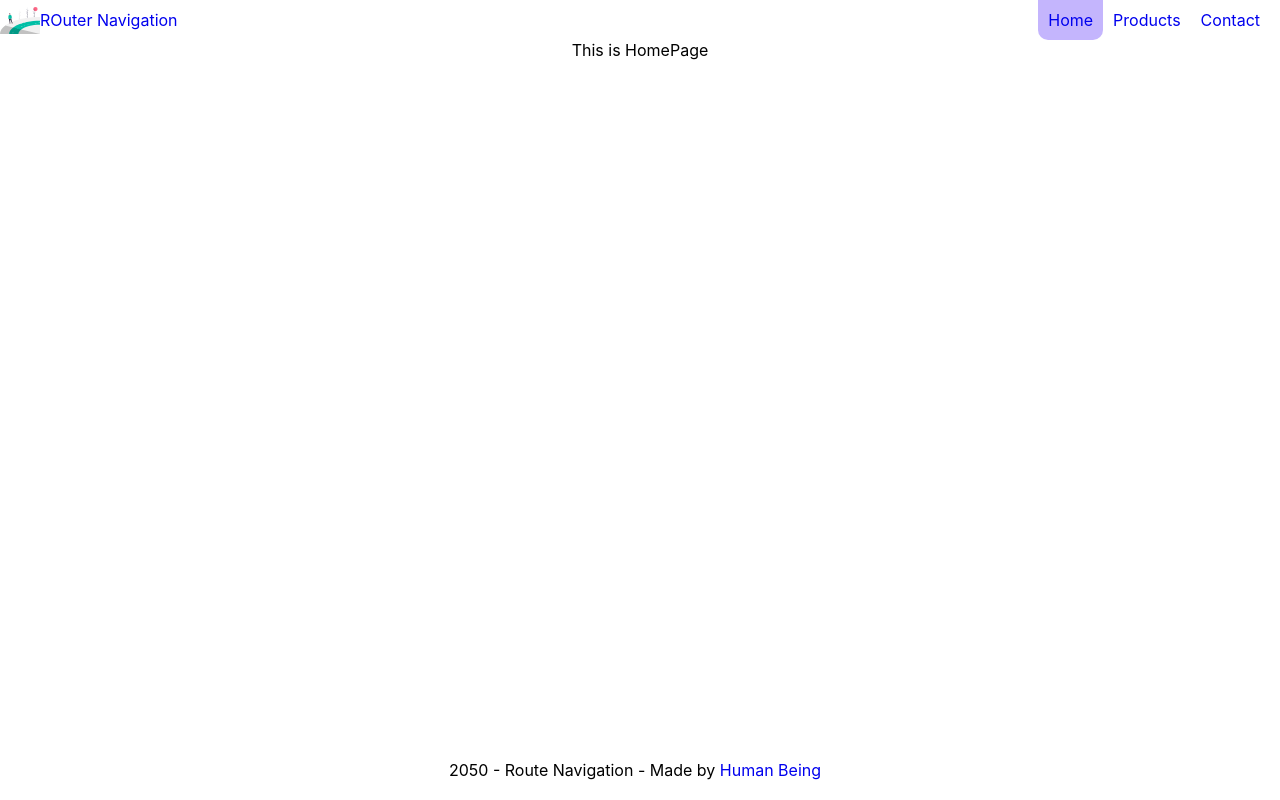
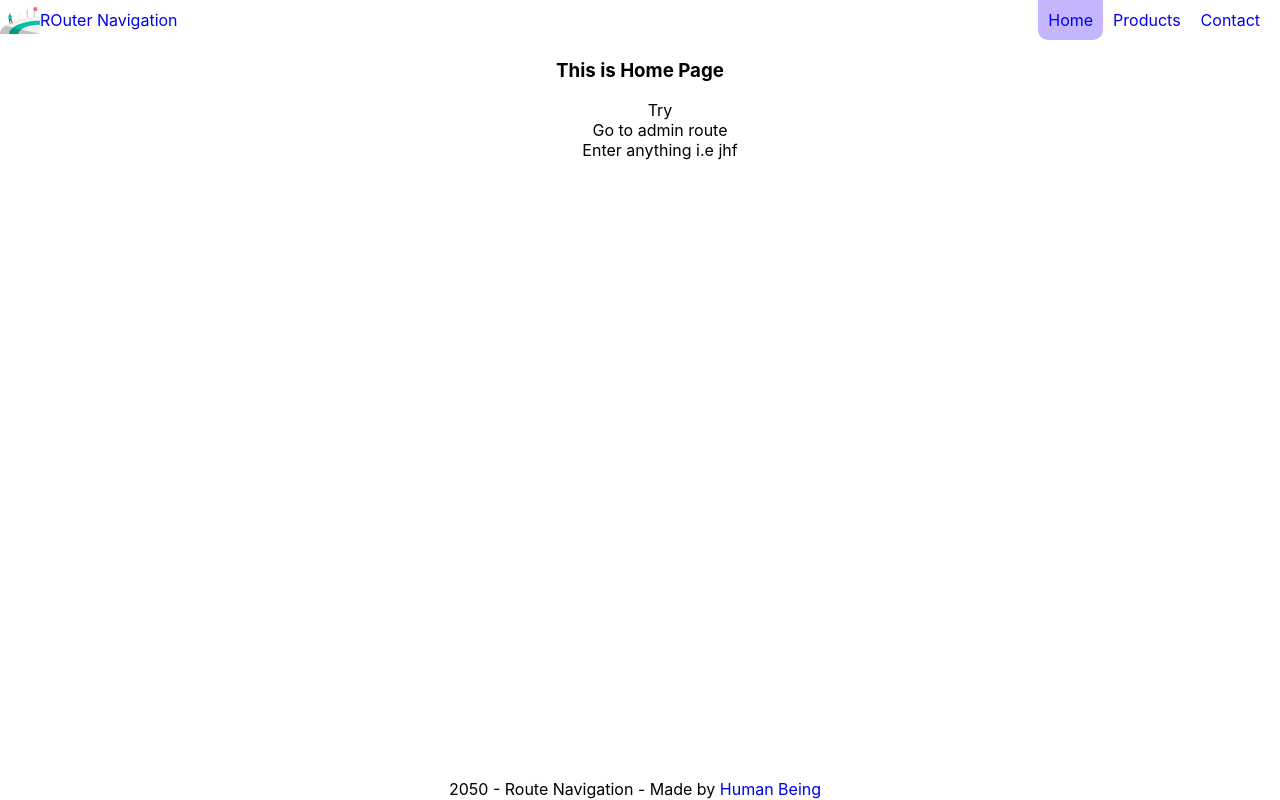
Before and after one commit to anshul-bheniye/react-router-practice, a React (Create React App) app: page / in a window 1280 px wide. Built offline with nearby package versions, Linux system fonts and the light colour scheme.

Commit message:
add guide

```diff
--- a/src/App.css
+++ b/src/App.css
@@ -73,3 +73,6 @@ nav,
 .main{
   height: 90vh;
 }
+.home li{
+  list-style: none;
+}
--- a/src/pages/Home.js
+++ b/src/pages/Home.js
@@ -2,8 +2,12 @@
 
 export const Home = () => {
   return (
-    <div>
-        This is HomePage
+    <div className="home">
+        <h3>This is Home Page</h3>
+        <ul> Try
+          <li> Go to admin route</li>
+          <li> Enter anything i.e jhf </li>
+        </ul>
     </div>
   )
 }
--- a/src/pages/contactGlobal/Contact.js
+++ b/src/pages/contactGlobal/Contact.js
@@ -4,7 +4,8 @@ export const Contact = () => {
   return (
     <div>
       <h3>Contact</h3>
-      <Outlet />
+      <Outlet/>
+      <p>Try any country or simply in route</p>
     </div>
   )
 }
```
